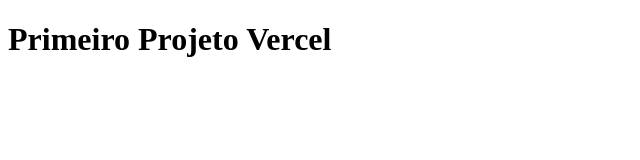
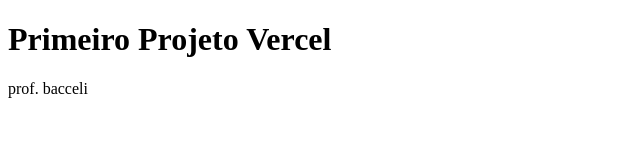
Before and after one commit to sm4441/primeiro_vercel, a plain HTML site: page index.html in a window 1280 px wide. Shown: the full height of the page, 0-640 px from the left. Drawn offline with Linux system fonts and the light colour scheme.

Commit message:
nome do prof.

```diff
--- a/index.html
+++ b/index.html
@@ -7,6 +7,7 @@
 </head>
 <body>
     <h1>Primeiro Projeto Vercel</h1>
+    <p>prof. bacceli</p>
 
 </body>
 </html>
```
